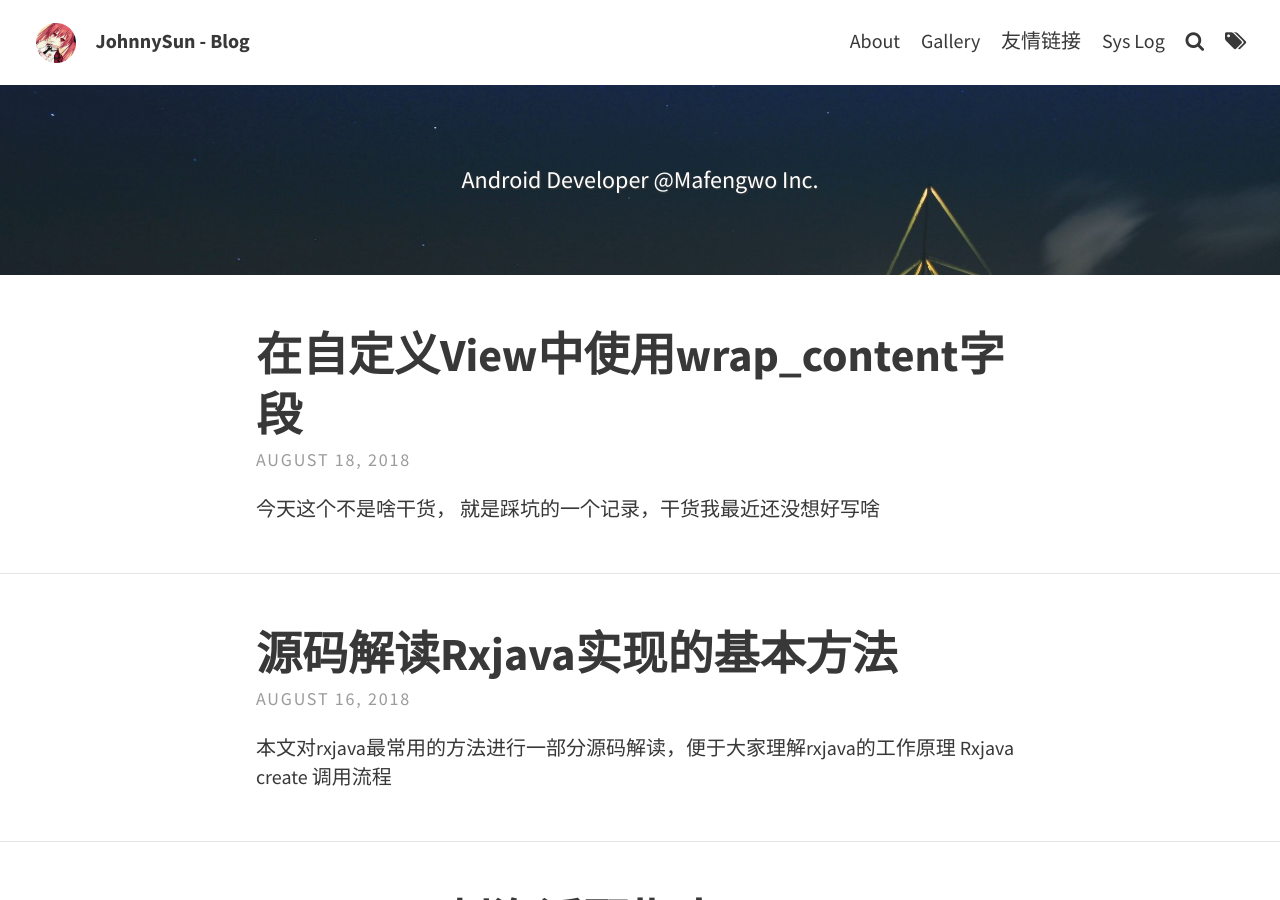
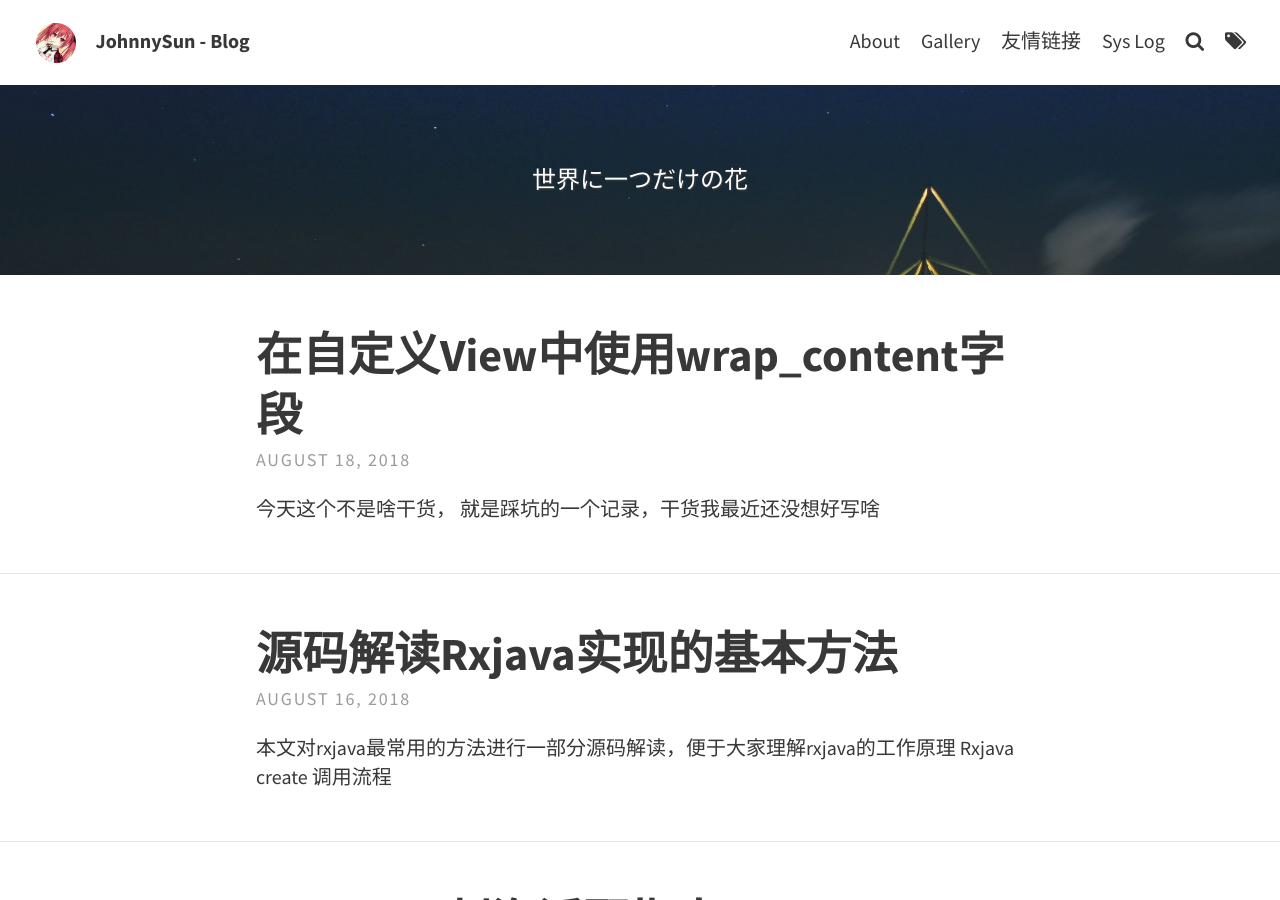
Before and after one commit to JohnnySun/johnnysun.github.io, a Jekyll site: the page built from index.html, in a window 1280 px wide and 900 px high. Built offline with Jekyll 4.4.1, drawn with Linux system fonts in a browser that asks for light colours; the list of posts is cut into pages by our own code; some of the changed text lies outside the part shown.

Commit message:
Update _config.yml

```diff
--- a/_config.yml
+++ b/_config.yml
@@ -15,14 +15,14 @@
 
   # Header and footer text
   header_text: > #two or three lines to describe your site
-     <p>Android Developer @Mafengwo Inc.</p>
+     <p>世界に一つだけの花</p>
   header_text_feature_image: assets/img/pexels/triangular.jpeg
   footer_text: >
-   Powered by <a href="https://jekyllrb.com/">Jekyll</a> with <a href="https://github.com/sylhare/Type-on-Strap">Type on Strap</a>
+   No.1 にならなくてもいい　もともと特別な Only One <br>Powered by <a href="https://jekyllrb.com/">Jekyll</a> with <a href="https://github.com/sylhare/Type-on-Strap">Type on Strap</a>
 
   # Icons
   rss: true  # Make sure you created a feed.xml with feed.xml layout
-  email_address: # Full email address, e.g. "sam@example.com"
+  email_address: bmy001@gmail.com# Full email address, e.g. "sam@example.com"
   behance:
   bitbucket:
   dribbble:
```
